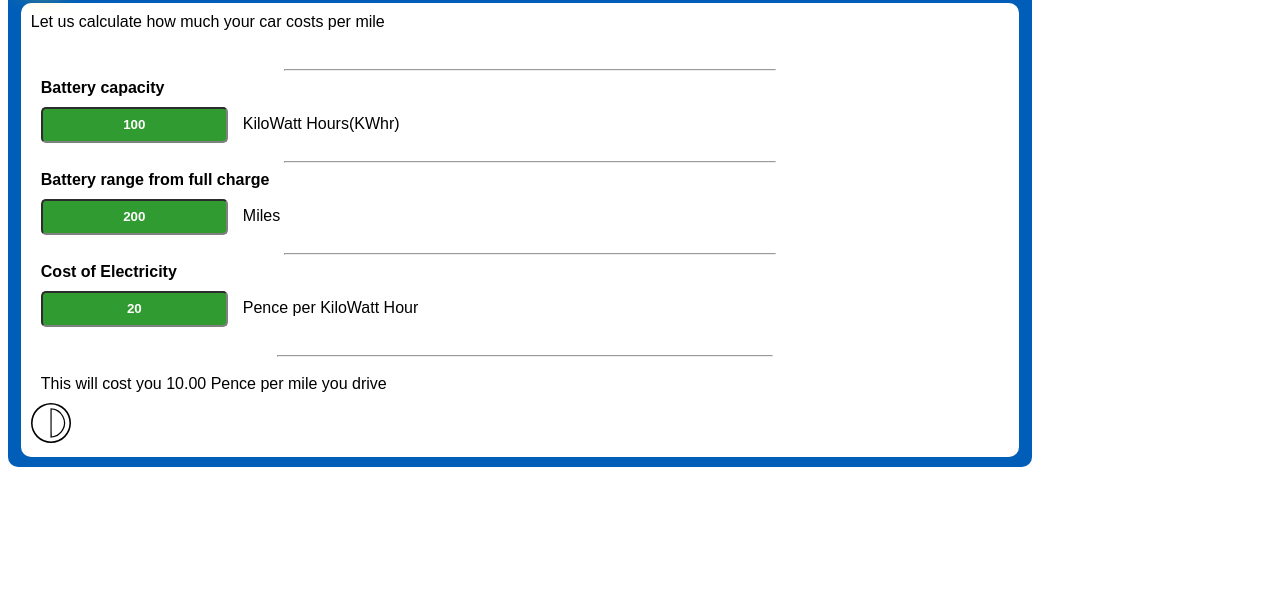
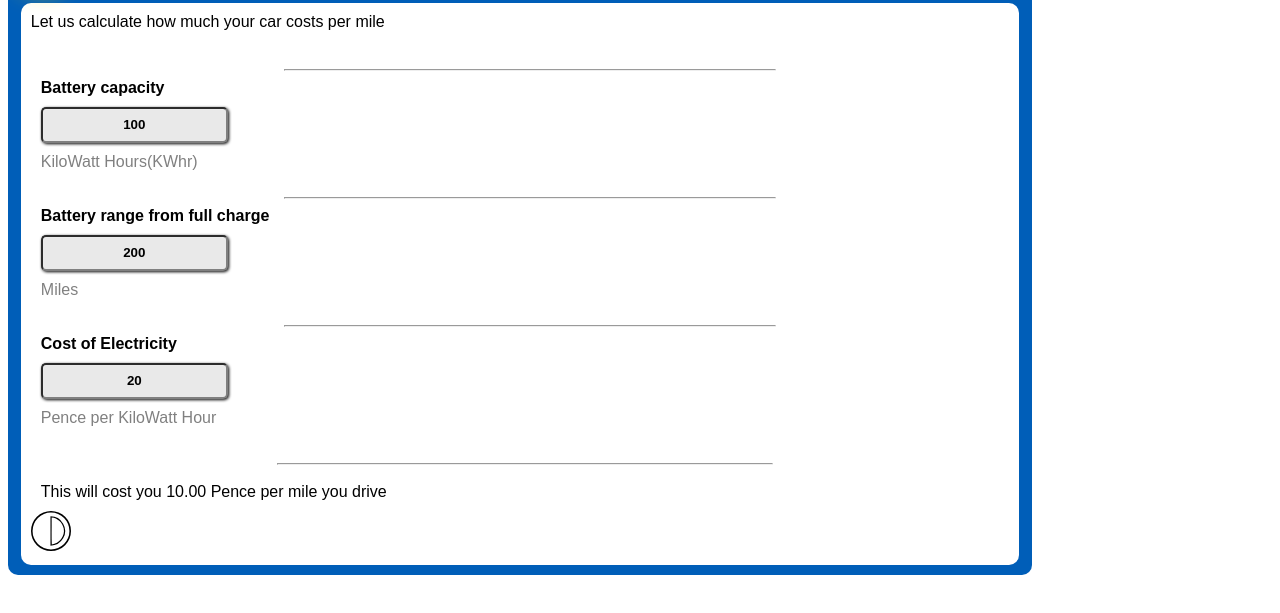
Before and after one commit to erazer2/VehicleCost, a plain HTML site: page index.html in a window 1280 px wide. Shown: the part 137-750 px from the top of the page. Drawn offline with Linux system fonts and the light colour scheme.

Commit message:
style changes

```diff
--- a/index.html
+++ b/index.html
@@ -43,16 +43,16 @@
 <div id="electricSection">
 
 <div class="inputTitle">Battery capacity</div>
-<input class="dataEntryBox" id="batteryCapacity" value="100"><span class="unitsTitle">KiloWatt Hours(KWhr)</span>
+<input class="dataEntryBox" id="batteryCapacity" value="100"><div class="unitsTitle">KiloWatt Hours(KWhr)</div>
 <br>
 
 <hr style="width:50%">
 <div class="inputTitle">Battery range  from full charge</div>
-<input class="dataEntryBox" id="batteryRange" value="200"><span class="unitsTitle">Miles</span>
+<input class="dataEntryBox" id="batteryRange" value="200"><div class="unitsTitle">Miles</div>
 <br>
 <hr style="width:50%">
 <div class="inputTitle">Cost of Electricity</div>
-<input class="dataEntryBox"id="electricityCost" value="20"><span class="unitsTitle">Pence per KiloWatt Hour</span>
+<input class="dataEntryBox"id="electricityCost" value="20"><div class="unitsTitle">Pence per KiloWatt Hour</div>
 <br>
 
 </div>
@@ -63,11 +63,11 @@
 
 <div id="hydrocarbonSection">
     <div class="inputTitle">Fuel Consumption</div>
-    <input class="dataEntryBox" id="milesPerGallon" value="50"><span class="unitsTitle">Miles per Gallon</span>
+    <input class="dataEntryBox" id="milesPerGallon" value="50"><div class="unitsTitle">Miles per Gallon</div>
     <br>
-
+    <hr style="width:50%">
     <div class="inputTitle">Fuel Cost</div>
-    <input class="dataEntryBox" id="hydrocarbonCost" value="180"><span class="unitsTitle">Pence per Litre</span>
+    <input class="dataEntryBox" id="hydrocarbonCost" value="180"><div class="unitsTitle">Pence per Litre</div>
     <br>
 </div>
 
--- a/simpleStyle.css
+++ b/simpleStyle.css
@@ -81,11 +81,11 @@ body{
     filter: drop-shadow(0.10em 0.10em 0.1em);
     border-color: grey;
     text-align: center;
+
+    margin-right: 10px;
+    background-color: rgba(255, 255, 255, 0.904);
     margin-bottom: 10px;
-    margin-right: 10px;
-    background-color: rgb(48, 155, 48);
-
-    color:white;
+    color:black;
     font-weight: bold;
 
 
@@ -93,9 +93,10 @@ body{
 
 .unitsTitle{
     color: black;
-    padding: 5px;
+
 
     border-radius: 10px;
+    color: grey;
 }
 
 #result{
@@ -208,7 +209,7 @@ button{
     width:40px;
    }
 
-@media only screen and (max-width: 576px) {
+@media only screen and (max-width: 440px) {
     #headingHydroCarbonButton {display: none; }
     #headingElectricButton {display: none; }
 }
--- a/style.css
+++ b/style.css
@@ -100,6 +100,7 @@ body{
     padding: 5px;
     background-color:rgba(0, 0, 0, 0.541) ;
     border-radius: 10px;
+    display: inline-block;
 }
 
 #result{
@@ -212,7 +213,7 @@ button{
     width:40px;
    }
 
-@media only screen and (max-width: 576px) {
+@media only screen and (max-width: 440px) {
     #headingHydroCarbonButton {display: none; }
     #headingElectricButton {display: none; }
 }
```
